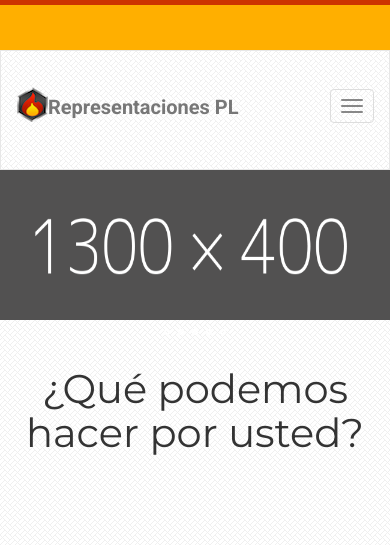
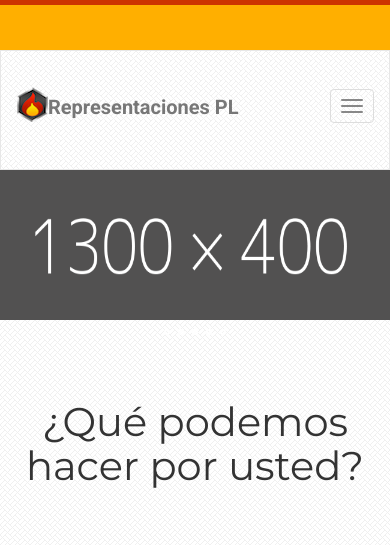
Before and after one commit to astridmanzo/representacionesPL, a PHP site: page / in a window 390 px wide. Shown: the top 545 px of the page. Run offline with PHP 8.4, Linux system fonts and the light colour scheme; style sheets or scripts are compiled from the project's sources.

Commit message:
index done

```diff
--- a/css/style.css
+++ b/css/style.css
@@ -5,7 +5,7 @@
   color: #333333;
   background-image: url("../assets/texture.png");
   background-repeat: repeat;
-  max-width: 1460px;
+  max-width: 1560px;
   margin: 0 auto !important;
 }
 
@@ -78,6 +78,8 @@
   background-color: #ffaf00;
   height: 50px;
   padding: 15px 0;
+}
+.navbar-info .align {
   text-align: right;
 }
 .navbar-info span {
@@ -154,10 +156,6 @@
   .collapse.in {
     display: block !important;
   }
-
-  .navbar-info {
-    text-align: center !important;
-  }
 }
 /* ---- ---- */
 .main-page {
@@ -194,6 +192,10 @@
   iframe {
     min-height: 90% !important;
   }
+
+  .navbar-info .align {
+    text-align: center !important;
+  }
 }
 /* ---- ---- */
 @media (max-width: 550px) {
@@ -214,7 +216,8 @@
 }
 .servicios-front h1 {
   text-align: center;
-  margin-bottom: 70px;
+  margin: 10px;
+  margin-top: 60px;
 }
 
 .svg-img img {
--- a/index.php
+++ b/index.php
@@ -23,9 +23,9 @@
   <header>
       <div class="container">
           <div class="navbar-info row">
-              <div class="col-md-6">
+              <div class="col-md-5">
               </div>
-              <div class="col-md-6">
+              <div class="col-md-7 col-sm-12 align">
                  <span class="glyphicon glyphicon-earphone" aria-hidden="true"></span>
                  <a href="contacto.php"><p>0241- 872 0230</p></a>
                  <span class="glyphicon glyphicon-envelope" aria-hidden="true"></span>
--- a/sass/_base.sass
+++ b/sass/_base.sass
@@ -3,7 +3,7 @@
 	color: $coolgrey
 	background-image: url("../assets/texture.png")
 	background-repeat: repeat
-	max-width: 1460px
+	max-width: 1560px
 	margin: 0 auto !important
 h1
 	font-size: 40px
--- a/sass/_header.sass
+++ b/sass/_header.sass
@@ -17,7 +17,8 @@
 	background-color: $orange
 	height: 50px
 	padding: 15px 0
-	text-align: right
+	.align
+		text-align: right
 	span
 		font-size: 22px
 		color: #fff
--- a/sass/_mediaQueries.sass
+++ b/sass/_mediaQueries.sass
@@ -35,8 +35,6 @@
 	.collapse.in
 		display: block !important
 
-	.navbar-info
-		text-align: center !important
 /* ---- ---- */
 
 .main-page
@@ -47,7 +45,6 @@
 	.container
 		width: 100%
 		padding: 0
-
 /* ---- ---- */
 
 /* Change container width */
@@ -65,6 +62,8 @@
 		font-size: 20px
 	iframe
 		min-height: 90% !important
+	.navbar-info .align
+		text-align: center !important
 
 /* ---- ---- */
 @media (max-width: 550px)
--- a/sass/_serviciosFront.sass
+++ b/sass/_serviciosFront.sass
@@ -1,6 +1,7 @@
 .servicios-front h1
 	text-align: center
-	margin-bottom: 70px
+	margin: 10px
+	margin-top: 60px
 .svg-img img
 	width: 150px
 .iconos-servicios
```
